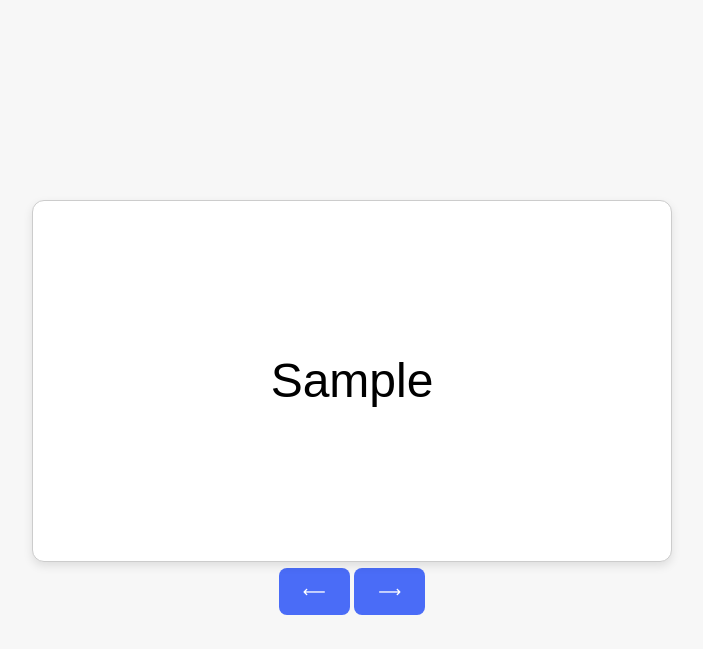
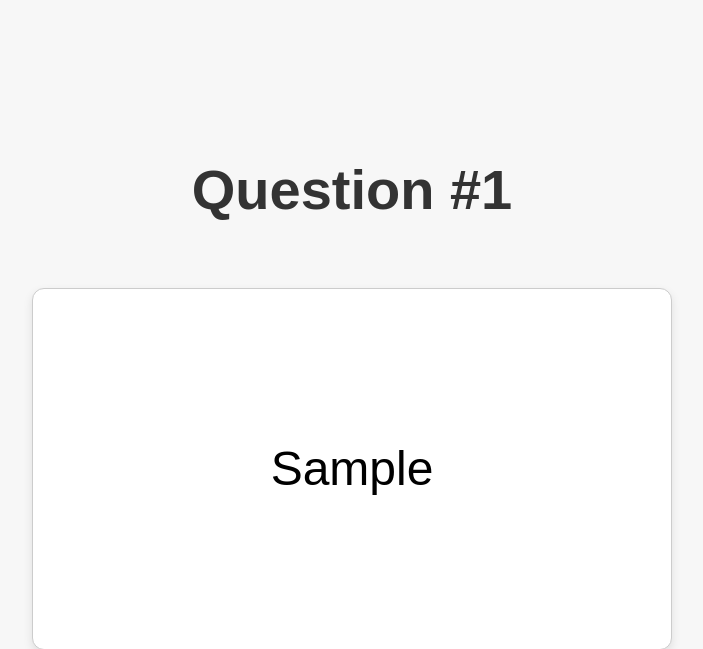
Before and after one commit to cafox2003/imposters, a Django app: page /cards/1 in a window 1280 px wide. Shown: the top 649 px of the page, without its empty margins (288-991 px from the left). Run offline with Django 5.2, Linux system fonts and the light colour scheme; tables that the repository leaves empty hold one stand-in row (values such as "Sample post").

Commit message:
Adds heading with question number

```diff
--- a/cards/static/cards/style.css
+++ b/cards/static/cards/style.css
@@ -13,6 +13,13 @@ body {
   flex-direction: column;
   align-items: center;
   gap: 20px;
+}
+
+.question-id {
+  font-size: 3.5rem;
+  padding: 8px 16px;
+  border-radius: 8px;
+  color: #333;
 }
 
 .card-container {
--- a/cards/templates/cards/card_detail.html
+++ b/cards/templates/cards/card_detail.html
@@ -11,7 +11,7 @@
   <body>
 
     <div class="main-wrapper">
-
+      <h1 class="question-id"> Question #{{card.id}} </h1>
       <div class="card-container">
         <div class="card" id="front-side">
           {{card.front}}
```
